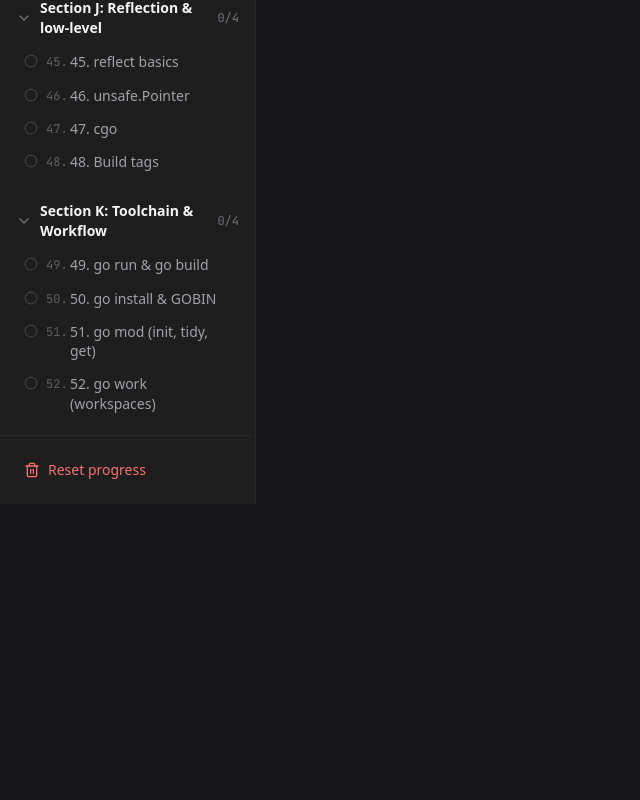
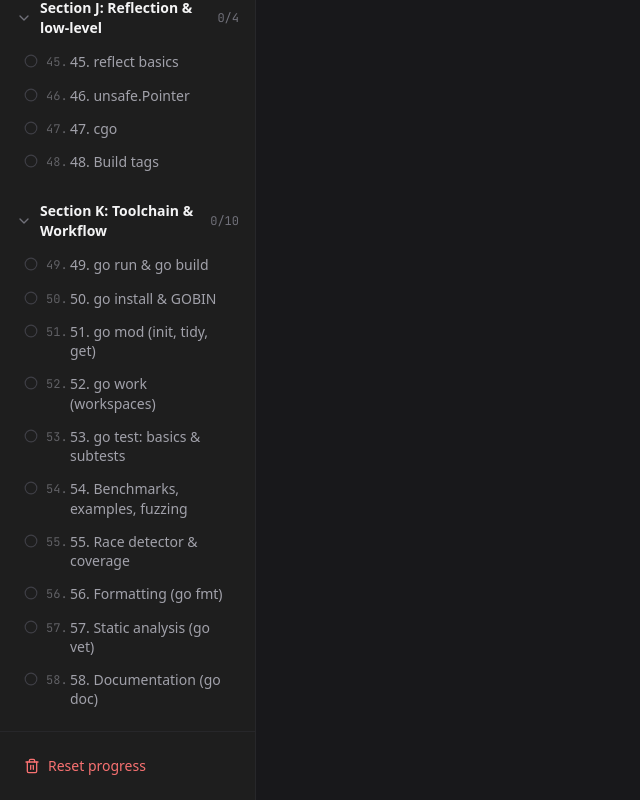
Before and after one commit to jeremyronking/go-syntax-tutorial, a React (Vite) app in the folder go-gemini/: page / in a window 1280 px wide. Shown: the part 2394-3194 px from the top of the page, without its empty margins (0-640 px from the left). Before the commit the page ends 2898 px from the top, so only its background shows below. Built offline with nearby package versions, Linux system fonts and the light colour scheme.

Commit message:
Phase 17: Content: Section K group 2

```diff
--- a/go-gemini/src/content/lessons.ts
+++ b/go-gemini/src/content/lessons.ts
@@ -10,6 +10,7 @@ import { sectionHLessons } from './lessons/section-h'
 import { sectionILessons } from './lessons/section-i'
 import { sectionJLessons } from './lessons/section-j'
 import { sectionK1Lessons } from './lessons/section-k1'
+import { sectionK2Lessons } from './lessons/section-k2'
 
 export const lessons: Lesson[] = [
   ...sectionALessons,
@@ -23,6 +24,7 @@ export const lessons: Lesson[] = [
   ...sectionILessons,
   ...sectionJLessons,
   ...sectionK1Lessons,
+  ...sectionK2Lessons,
 ]
 
 export function getLessonBySlug(slug: string): Lesson | undefined {
--- /dev/null
+++ b/go-gemini/src/content/lessons/section-k2.ts
@@ -0,0 +1,195 @@
+import type { Lesson } from '../types'
+
+export const sectionK2Lessons: Lesson[] = [
+  {
+    slug: 'go-test-basics',
+    title: '53. go test: basics & subtests',
+    section: 'Section K: Toolchain & Workflow',
+    order: 53,
+    runMode: 'terminal',
+    body: `
+Go's testing framework is built-in. Files ending in \`_test.go\` are compiled only during \`go test\`.
+
+Test functions must be named \`TestXxx\` and take a \`*testing.T\` argument.
+Go encourages **table-driven tests**, where you define a slice of test cases and iterate over them. You can use \`t.Run\` to create **subtests**, which can be run individually or in parallel with \`t.Parallel()\`.
+    `,
+    terminalOutput: [
+      { kind: 'command', text: '$ cat math_test.go' },
+      { kind: 'stdout', text: `package math
+
+import "testing"
+
+func TestAdd(t *testing.T) {
+    cases := []struct{ a, b, want int }{
+        {1, 1, 2},
+        {2, 2, 5}, // intentional failure
+    }
+    for _, c := range cases {
+        t.Run("Adding", func(t *testing.T) {
+            got := c.a + c.b
+            if got != c.want {
+                t.Errorf("Add(%d, %d) == %d, want %d", c.a, c.b, got, c.want)
+            }
+        })
+    }
+}` },
+      { kind: 'command', text: '$ go test -v' },
+      { kind: 'stdout', text: `=== RUN   TestAdd
+=== RUN   TestAdd/Adding
+=== RUN   TestAdd/Adding#01
+    math_test.go:14: Add(2, 2) == 4, want 5
+--- FAIL: TestAdd (0.00s)
+    --- PASS: TestAdd/Adding (0.00s)
+    --- FAIL: TestAdd/Adding#01 (0.00s)
+FAIL
+exit status 1
+FAIL    example.com/math    0.001s` }
+    ],
+  },
+  {
+    slug: 'go-test-bench-fuzz',
+    title: '54. Benchmarks, examples, fuzzing',
+    section: 'Section K: Toolchain & Workflow',
+    order: 54,
+    runMode: 'terminal',
+    body: `
+The testing package also supports:
+
+- **Benchmarks**: Functions named \`BenchmarkXxx(b *testing.B)\`. They are executed multiple times to measure performance. Run with \`go test -bench=.\`.
+- **Examples**: Functions named \`ExampleXxx()\`. Their standard output is verified against an \`// Output:\` comment. They are also shown in generated documentation.
+- **Fuzzing**: Functions named \`FuzzXxx(f *testing.F)\`. Go automatically generates inputs to find edge cases and crashes. Run with \`go test -fuzz=.\`.
+    `,
+    terminalOutput: [
+      { kind: 'command', text: '$ go test -bench=.' },
+      { kind: 'stdout', text: `goos: darwin
+goarch: arm64
+pkg: example.com/math
+BenchmarkAdd-10         1000000000               0.314 ns/op
+PASS
+ok      example.com/math        0.654s` },
+      { kind: 'command', text: '$ go test -fuzz=FuzzAdd -fuzztime=5s' },
+      { kind: 'stdout', text: `fuzz: elapsed: 0s, gathering baseline coverage: 0/10 completed
+fuzz: elapsed: 0s, gathering baseline coverage: 10/10 completed, now fuzzing with 10 workers
+fuzz: elapsed: 3s, execs: 821394 (273766/sec), new interesting: 0 (total: 10)
+fuzz: elapsed: 5s, execs: 1421094 (310234/sec), new interesting: 0 (total: 10)
+PASS
+ok      example.com/math        5.123s` }
+    ],
+  },
+  {
+    slug: 'go-test-race-cover',
+    title: '55. Race detector & coverage',
+    section: 'Section K: Toolchain & Workflow',
+    order: 55,
+    runMode: 'terminal',
+    body: `
+Go includes a built-in **data race detector**. Run your tests or application with the \`-race\` flag to find concurrent accesses to the same memory where at least one access is a write.
+
+You can also measure **test coverage** using \`-cover\`. For detailed analysis, you can generate a cover profile and view it in your browser.
+    `,
+    terminalOutput: [
+      { kind: 'command', text: '$ go test -race' },
+      { kind: 'stdout', text: `==================
+WARNING: DATA RACE
+Write at 0x00c0000b2000 by goroutine 7:
+  example.com/app.worker()
+      /src/app/main.go:12 +0x3c
+
+Previous read at 0x00c0000b2000 by main goroutine:
+  example.com/app.main()
+      /src/app/main.go:20 +0x48
+==================
+FAIL    example.com/app 0.012s` },
+      { kind: 'command', text: '$ go test -coverprofile=c.out' },
+      { kind: 'stdout', text: `PASS
+coverage: 87.5% of statements
+ok      example.com/math        0.005s` },
+      { kind: 'command', text: '$ go tool cover -html=c.out' },
+      { kind: 'stdout', text: '(Opens a browser showing lines covered in green and missed in red)' }
+    ],
+  },
+  {
+    slug: 'go-fmt',
+    title: '56. Formatting (go fmt)',
+    section: 'Section K: Toolchain & Workflow',
+    order: 56,
+    runMode: 'terminal',
+    body: `
+Go is famous for standardizing code format. \`go fmt\` (or \`gofmt\`) automatically formats your Go source code.
+
+Most developers configure their editors to run \`gofmt\` on save.
+
+Many also use \`goimports\`, a community tool that does everything \`gofmt\` does, but also automatically adds missing imports and removes unused ones.
+    `,
+    terminalOutput: [
+      { kind: 'command', text: '$ cat messy.go' },
+      { kind: 'stdout', text: `package main
+func main(){
+x:=1
+if x==1{println("hi")}
+}` },
+      { kind: 'command', text: '$ go fmt messy.go' },
+      { kind: 'stdout', text: 'messy.go' },
+      { kind: 'command', text: '$ cat messy.go' },
+      { kind: 'stdout', text: `package main
+
+func main() {
+\tx := 1
+\tif x == 1 {
+\t\tprintln("hi")
+\t}
+}` }
+    ],
+  },
+  {
+    slug: 'go-vet',
+    title: '57. Static analysis (go vet)',
+    section: 'Section K: Toolchain & Workflow',
+    order: 57,
+    runMode: 'terminal',
+    body: `
+\`go vet\` examines Go source code and reports suspicious constructs, such as Printf calls whose arguments do not align with the format string.
+
+It uses heuristics that do not guarantee all reports are genuine problems, but it can find errors not caught by the compiler. It is generally run as a standard part of CI pipelines.
+    `,
+    terminalOutput: [
+      { kind: 'command', text: '$ cat buggy.go' },
+      { kind: 'stdout', text: `package main
+import "fmt"
+func main() {
+    fmt.Printf("Hello %d\\n", "world")
+}` },
+      { kind: 'command', text: '$ go build buggy.go' },
+      { kind: 'stdout', text: '(Compiles successfully!)' },
+      { kind: 'command', text: '$ go vet buggy.go' },
+      { kind: 'stdout', text: `# command-line-arguments
+./buggy.go:4:2: fmt.Printf format %d has arg "world" of wrong type string` }
+    ],
+  },
+  {
+    slug: 'go-doc',
+    title: '58. Documentation (go doc)',
+    section: 'Section K: Toolchain & Workflow',
+    order: 58,
+    runMode: 'terminal',
+    body: `
+Go extracts documentation directly from source code comments. A doc comment should immediately precede the declaration it documents, with no blank lines between them.
+
+You can view documentation from the terminal using \`go doc\`.
+
+When you publish open-source Go modules, **pkg.go.dev** automatically parses these comments and serves beautifully rendered documentation for your package.
+    `,
+    terminalOutput: [
+      { kind: 'command', text: '$ go doc fmt.Println' },
+      { kind: 'stdout', text: `package fmt // import "fmt"
+
+func Println(a ...any) (n int, err error)
+    Println formats using the default formats for its operands and writes to
+    standard output. Spaces are always added between operands and a newline is
+    appended. It returns the number of bytes written and any write error
+    encountered.` },
+      { kind: 'command', text: '$ go doc -all mypkg' },
+      { kind: 'stdout', text: '(Shows documentation for all exported symbols in mypkg)' }
+    ],
+  }
+]
```
